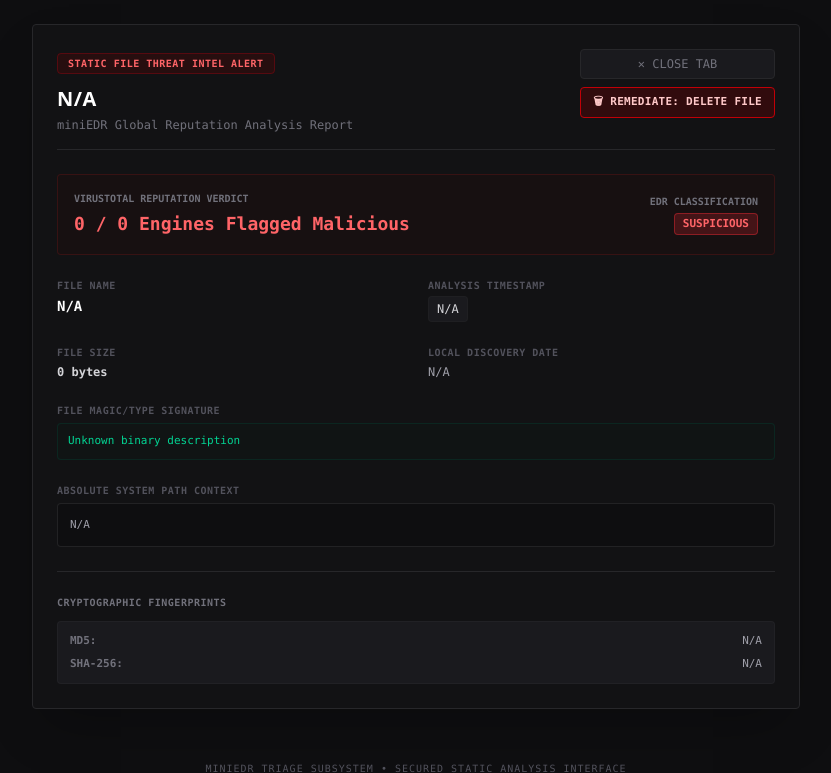
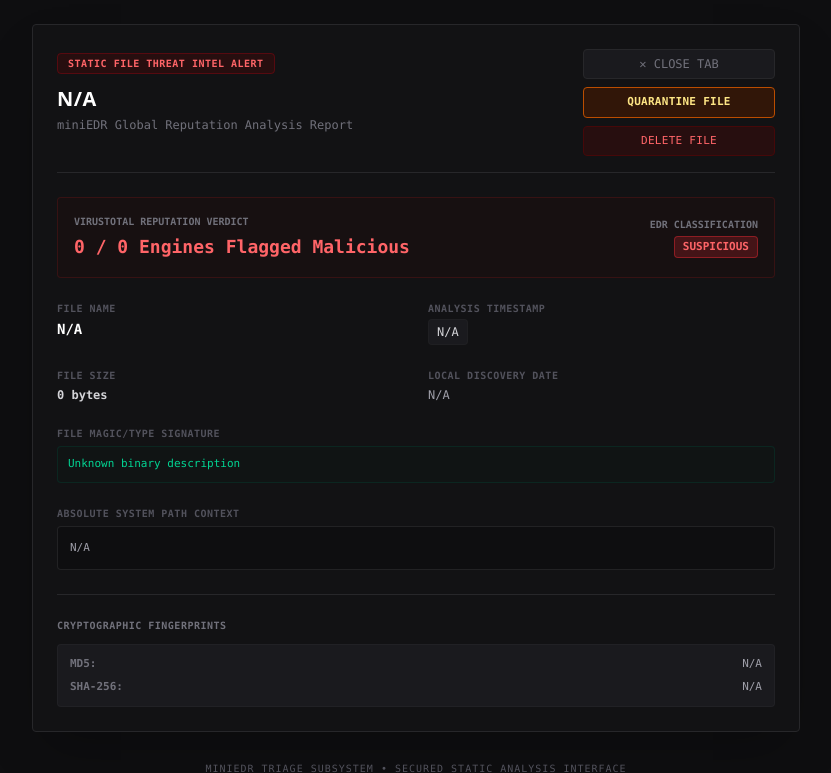
Before and after one commit to irenemrtinez/miniEDR, a Flask app: page /alert/details in a window 1280 px wide. Shown: the top 773 px of the page, without its empty margins (224-1055 px from the left). Run offline with Flask 3, Linux system fonts and the light colour scheme.

Commit message:
feat: implement full quarantine and restoration lifecycle with persistence
- Add '/api/remediate/quarantine' and '/api/remediate/restore' endpoints to app.py.
- Enforce native folder visibility constraints on Windows systems using 'attrib +h' for '.miniEDR_quarantine'.
- Resolve [WinError 5] access denied exceptions by applying 'os.chmod' prior to removing encrypted payload signatures (.vir) during rollback or permanent erasure operations.
- Optimize 'remediate_file' logic to prioritize physical filesystem checks over cached JSON logs, mitigating false successes post-restoration.
- Synchronize triage states (QUARANTINED, SUSPICIOUS, REMEDIATED) across the telemetry database layer and web frontend.

```diff
--- a/src/app.py
+++ b/src/app.py
@@ -13,7 +13,7 @@ from enricher import (
 )
 from vt_connector import check_file_hash_vt, VT_API_KEY,VT_BASE_URL
 from file_analyzer import scan_directory_executables, save_files_to_disk
-from remediations import delete_file_from_disk
+from remediations import delete_file_from_disk, quarantine_file, _get_or_create_key, restore_file_from_quarantine
 app = Flask(__name__)
 
 # Paths to the data files generated by the agent and enricher engines
@@ -167,7 +167,8 @@ def alert_details():
             "size_bytes": file_meta.get("size_bytes", 0),
             "md5": file_meta.get("md5", "N/A"),
             "sha256": file_meta.get("sha256", "N/A"),
-            "created_at": file_meta.get("created_at", "N/A")
+            "created_at": file_meta.get("created_at", "N/A"),
+            "quarantine_file": file_meta.get("quarantine_file", "")
         }
         return render_template('file_alert_details.html', details=details)
 
@@ -191,8 +192,8 @@ def alert_details():
 def remediate_file():
     """
     EDR Active Response Endpoint.
-    Delegates the physical deletion to the remediations module and orchestrates
-    the updates across telemetry and alert databases.
+    Purges threat signatures either from their active workspace path or from
+    the secure cryptographic quarantine vault structure.
     """
     try:
         data = request.get_json()
@@ -202,37 +203,156 @@ def remediate_file():
         if not file_path or not timestamp:
             return {"status": "error", "message": "Missing required parameters (path or timestamp)."}, 400
 
-        # 1. Execute Active Response via our new remediation module
-        success, message = delete_file_from_disk(file_path)
-        if not success:
-            return {"status": "error", "message": message}, 500
+        # Read databases to verify current asset mitigation status
+        files_data = read_json_file(FILES_TELEMETRY_FILE)
+        current_status = "SUSPICIOUS"
+        q_file_ref = None
 
-        # 2. Update the specific alert status to "RESOLVED" in alerts.json
+        for f_entry in files_data:
+            if f_entry.get('path') == file_path:
+                current_status = f_entry.get('vt_status', 'SUSPICIOUS')
+                q_file_ref = f_entry.get('quarantine_file')
+                break
+
+        # Prioritize physical disk state over JSON logs to avoid false successes after a restore
+        if os.path.exists(file_path):
+            # The file is back in the original workspace (e.g., Documentos), delete it from disk
+            success, message = delete_file_from_disk(file_path)
+            if not success:
+                return {"status": "error", "message": message}, 500
+        elif current_status == "QUARANTINED" and q_file_ref:
+            # The file is not on disk but is genuinely isolated inside the vault
+            from remediations import QUARANTINE_DIR
+            target_vault_path = os.path.join(QUARANTINE_DIR, q_file_ref)
+            if os.path.exists(target_vault_path):
+                # RESTORE WRITE PERMISSIONS FIRST: Windows restricts deleting read-only files (0o400)
+                os.chmod(target_vault_path, 0o600)
+                os.remove(target_vault_path)
+                success, message = True, "Quarantined storage signature removed successfully."
+            else:
+                return {"status": "error", "message": "Asset not found in quarantine vault or original path."}, 404
+        else:
+            return {"status": "error", "message": "Target file path does not exist on disk."}, 404
+
+        # Commit updates to logs setting status to RESOLVED
         alerts = read_json_file(ALERTS_FILE)
-        alert_updated = False
         for alert in alerts:
             if alert.get('path') == file_path and alert.get('timestamp') == timestamp:
                 alert['status'] = 'RESOLVED'
-                alert_updated = True
 
-        if alert_updated:
-            with open(ALERTS_FILE, 'w', encoding='utf-8') as f:
-                json.dump(alerts, f, indent=4)
+        with open(ALERTS_FILE, 'w', encoding='utf-8') as f:
+            json.dump(alerts, f, indent=4)
 
-        # 3. Update the file inventory status to "REMEDIATED" in files_telemetry.json
-        files_data = read_json_file(FILES_TELEMETRY_FILE)
         for f_entry in files_data:
             if f_entry.get('path') == file_path:
                 f_entry['vt_status'] = 'REMEDIATED'
+                f_entry.pop('quarantine_file', None)
                 break
 
         with open(FILES_TELEMETRY_FILE, 'w', encoding='utf-8') as f:
             json.dump(files_data, f, indent=4)
 
-        return {"status": "success", "message": "File purged and EDR alert status marked as RESOLVED."}, 200
+        return {"status": "success", "message": "Asset purged and database logs sanitized successfully."}, 200
 
     except Exception as e:
         print(f"[!] Exception inside app remediation route: {e}")
+        return {"status": "error", "message": str(e)}, 500
+
+@app.route('/api/remediate/quarantine', methods=['POST'])
+def remediate_quarantine():
+    """
+    EDR Active Response: Quarantine Endpoint.
+    Encrypts the target file and moves it into the secure hidden vault.
+    """
+    try:
+        data = request.get_json()
+        file_path = data.get('path')
+        timestamp = data.get('timestamp')
+
+        if not file_path or not timestamp:
+            return {"status": "error", "message": "Missing required parameters."}, 400
+
+        # Alphanumeric extraction from timestamp to create a unique identifier
+        alert_id = "".join(filter(str.isalnum, timestamp))
+
+        # 1. Execute cryptographic isolation
+        success, res_data = quarantine_file(file_path, alert_id)
+        if not success:
+            return {"status": "error", "message": res_data}, 500
+
+        # 2. Update status to 'QUARANTINED' in alerts.json and bind the filename
+        alerts = read_json_file(ALERTS_FILE)
+        for alert in alerts:
+            if alert.get('path') == file_path and alert.get('timestamp') == timestamp:
+                alert['status'] = 'QUARANTINED'
+                alert['quarantine_file'] = res_data  # safe_filename returned from function
+
+        with open(ALERTS_FILE, 'w', encoding='utf-8') as f:
+            json.dump(alerts, f, indent=4)
+
+        # 3. Update status in files_telemetry.json
+        files_data = read_json_file(FILES_TELEMETRY_FILE)
+        for f_entry in files_data:
+            if f_entry.get('path') == file_path:
+                f_entry['vt_status'] = 'QUARANTINED'
+                f_entry['quarantine_file'] = res_data
+                break
+
+        with open(FILES_TELEMETRY_FILE, 'w', encoding='utf-8') as f:
+            json.dump(files_data, f, indent=4)
+
+        return {"status": "success", "message": "File isolated inside secure vault."}, 200
+
+    except Exception as e:
+        print(f"[!] Exception inside quarantine route: {e}")
+        return {"status": "error", "message": str(e)}, 500
+
+
+@app.route('/api/remediate/restore', methods=['POST'])
+def remediate_restore():
+    """
+    EDR Active Response Rollback: Restore Endpoint.
+    Decrypts the file and returns it to its original workspace directory.
+    """
+    try:
+        data = request.get_json()
+        file_path = data.get('path')
+        timestamp = data.get('timestamp')
+        q_file = data.get('quarantine_file')
+
+        if not file_path or not q_file:
+            return {"status": "error", "message": "Missing path or quarantine reference."}, 400
+
+        # 1. Decrypt and transfer back to origin path
+        success, message = restore_file_from_quarantine(q_file, file_path)
+        if not success:
+            return {"status": "error", "message": message}, 500
+
+        # 2. Rollback alert status back to 'PENDING'
+        alerts = read_json_file(ALERTS_FILE)
+        for alert in alerts:
+            if alert.get('path') == file_path and alert.get('timestamp') == timestamp:
+                alert['status'] = 'PENDING'
+                alert.pop('quarantine_file', None)
+
+        with open(ALERTS_FILE, 'w', encoding='utf-8') as f:
+            json.dump(alerts, f, indent=4)
+
+        # 3. Rollback telemetry status back to 'SUSPICIOUS'
+        files_data = read_json_file(FILES_TELEMETRY_FILE)
+        for f_entry in files_data:
+            if f_entry.get('path') == file_path:
+                f_entry['vt_status'] = 'SUSPICIOUS'
+                f_entry.pop('quarantine_file', None)
+                break
+
+        with open(FILES_TELEMETRY_FILE, 'w', encoding='utf-8') as f:
+            json.dump(files_data, f, indent=4)
+
+        return {"status": "success", "message": "File restored to its original environment."}, 200
+
+    except Exception as e:
+        print(f"[!] Exception inside restore route: {e}")
         return {"status": "error", "message": str(e)}, 500
 
 if __name__ == "__main__":
--- a/src/templates/file_alert_details.html
+++ b/src/templates/file_alert_details.html
@@ -23,20 +23,36 @@
             </div>
 
             <!-- ACTIONS CONTAINER -->
-            <div class="flex flex-col items-end space-y-2">
+            <div class="flex flex-col items-end space-y-2 w-48">
                 <button onclick="window.close()" class="text-zinc-500 hover:text-white font-mono text-xs px-3 py-1.5 bg-[#1a1a1e] border border-[#27272a] rounded cursor-pointer transition-colors w-full text-center">
                     ✕ CLOSE TAB
                 </button>
 
                 {% if details.status == 'REMEDIATED' or details.status == 'RESOLVED' %}
-                    <!-- Si ya fue mitigado previamente -->
+                    <!-- State: Permanently deleted/mitigated -->
                     <span class="bg-emerald-950/40 text-emerald-400 border border-emerald-800 px-3 py-1.5 rounded font-mono text-[11px] font-bold tracking-wide block w-full text-center">
-                        🛡️ ASSET PURGED & RESOLVED
+                         ASSET PURGED
                     </span>
+                {% elif details.status == 'QUARANTINED' %}
+                    <!-- State: Encrypted inside our safe vault -->
+                    <span class="bg-amber-950/30 text-amber-500 border border-amber-800 px-3 py-1.5 rounded font-mono text-[11px] font-bold tracking-wide block w-full text-center opacity-70 mb-1">
+                         IN QUARANTINE VAULT
+                    </span>
+                    <!-- Permanent destruction is still allowed from quarantine -->
+                    <button id="remediate-btn" onclick="triggerFileRemediation()" class="bg-red-950/60 hover:bg-red-900 border border-red-700 text-red-200 font-mono text-[10px] font-bold px-3 py-1.5 rounded cursor-pointer transition-colors w-full text-center">
+                         PERMANENT PURGE
+                    </button>
+                    <!-- Reversible action: Decrypt and restore back to original path -->
+                    <button id="restore-btn" onclick="triggerFileRestore('{{ details.quarantine_file }}')" class="bg-zinc-800 hover:bg-zinc-700 border border-zinc-600 text-zinc-200 font-mono text-[10px] font-bold px-3 py-1.5 rounded cursor-pointer transition-colors w-full text-center">
+                         RESTORE ASSET
+                    </button>
                 {% else %}
-                    <!-- Botón de respuesta activa del EDR -->
-                    <button id="remediate-btn" onclick="triggerFileRemediation()" class="bg-red-950/60 hover:bg-red-900 border border-red-700 text-red-200 font-mono text-[11px] font-bold px-3 py-1.5 rounded cursor-pointer transition-colors tracking-wide flex items-center justify-center space-x-1 w-full">
-                        🗑 REMEDIATE: DELETE FILE
+                    <!-- State: Pending analyst triage -->
+                    <button id="quarantine-btn" onclick="triggerFileQuarantine()" class="bg-amber-950/60 hover:bg-amber-900 border border-amber-700 text-amber-200 font-mono text-[11px] font-bold px-3 py-1.5 rounded cursor-pointer transition-colors tracking-wide w-full text-center">
+                         QUARANTINE FILE
+                    </button>
+                    <button id="remediate-btn" onclick="triggerFileRemediation()" class="bg-red-950/40 hover:bg-red-900 border border-red-950 text-red-400 font-mono text-[11px] px-3 py-1.5 rounded cursor-pointer transition-colors tracking-wide w-full text-center">
+                         DELETE FILE
                     </button>
                 {% endif %}
             </div>
@@ -134,10 +150,9 @@
     </footer>
 
 <script>
+        // Active Response: Permanent and irreversible asset deletion
         function triggerFileRemediation() {
-            if (!confirm("WARNING: Are you sure you want to permanently delete this file from the system and resolve the incident? This action cannot be undone.")) {
-                return;
-            }
+            if (!confirm("WARNING: Are you sure you want to permanently delete this file from the system? This action cannot be undone.")) return;
 
             const btn = document.getElementById('remediate-btn');
             btn.disabled = true;
@@ -145,9 +160,7 @@
 
             fetch('/api/remediate/file', {
                 method: 'POST',
-                headers: {
-                    'Content-Type': 'application/json',
-                },
+                headers: { 'Content-Type': 'application/json' },
                 body: JSON.stringify({
                     path: {{ details.path | tojson }},
                     timestamp: {{ details.timestamp | tojson }}
@@ -156,28 +169,78 @@
             .then(response => response.json())
             .then(data => {
                 if (data.status === 'success') {
-                    alert("EDR Remediation Successful: The file has been physically removed from disk and marked as resolved.");
+                    alert("EDR Remediation Successful: File deleted permanently from disk.");
+                    // Refresh the main dashboard running in the background tab
+                    if (window.opener && !window.opener.closed) window.opener.location.reload();
+                    window.location.reload();
+                } else {
+                    alert("Error: " + data.message);
+                    btn.disabled = false;
+                    btn.innerText = "DELETE FILE";
+                }
+            });
+        }
 
-                    // Modificar estilos del botón visualmente al instante
-                    btn.className = "bg-emerald-950/40 text-emerald-400 border border-emerald-800 px-3 py-1.5 rounded font-mono text-[11px] font-bold cursor-not-allowed w-full text-center";
-                    btn.innerText = "🛡️ ASSET PURGED & RESOLVED";
-                    btn.onclick = null;
+        // Active Response: Symmetric encryption and isolation (Defang process)
+        function triggerFileQuarantine() {
+            if (!confirm("Secure isolating asset. The target file will be encrypted and relocated to the miniEDR secure vault. Continue?")) return;
 
-                    // Refrescar automáticamente el Dashboard principal que está en la pestaña de atrás
-                    if (window.opener && !window.opener.closed) {
-                        window.opener.location.reload();
-                    }
+            const btn = document.getElementById('quarantine-btn');
+            btn.disabled = true;
+            btn.innerText = "ENCRYPTING...";
+
+            fetch('/api/remediate/quarantine', {
+                method: 'POST',
+                headers: { 'Content-Type': 'application/json' },
+                body: JSON.stringify({
+                    path: {{ details.path | tojson }},
+                    timestamp: {{ details.timestamp | tojson }}
+                })
+            })
+            .then(response => response.json())
+            .then(data => {
+                if (data.status === 'success') {
+                    alert("Success: File isolated. Cryptographic signature and ACL modified successfully.");
+                    // Signal background dashboard tab to refresh its state telemetry
+                    if (window.opener && !window.opener.closed) window.opener.location.reload();
+                    window.location.reload();
                 } else {
-                    alert("Remediation failed: " + data.message);
+                    alert("Quarantine failed: " + data.message);
                     btn.disabled = false;
-                    btn.innerText = "🗑 REMEDIATE: DELETE FILE";
+                    btn.innerText = "QUARANTINE FILE";
                 }
+            });
+        }
+
+        // Active Response Rollback: Decrypt asset and return to original context path
+        function triggerFileRestore(qFile) {
+            if (!confirm("Rollback operation: Do you want to decrypt and restore this asset to its original workspace environment?")) return;
+
+            const btn = document.getElementById('restore-btn');
+            btn.disabled = true;
+            btn.innerText = "RESTORING...";
+
+            fetch('/api/remediate/restore', {
+                method: 'POST',
+                headers: { 'Content-Type': 'application/json' },
+                body: JSON.stringify({
+                    path: {{ details.path | tojson }},
+                    timestamp: {{ details.timestamp | tojson }},
+                    quarantine_file: qFile
+                })
             })
-            .catch(error => {
-                console.error('Error:', error);
-                alert("Critical network communication error with miniEDR core controller.");
-                btn.disabled = false;
-                btn.innerText = "🗑 REMEDIATE: DELETE FILE";
+            .then(response => response.json())
+            .then(data => {
+                if (data.status === 'success') {
+                    alert("Rollback successful: Asset restored perfectly into its original environment.");
+                    // Synchronize main dashboard timeline log
+                    if (window.opener && !window.opener.closed) window.opener.location.reload();
+                    window.location.reload();
+                } else {
+                    alert("Restore failed: " + data.message);
+                    btn.disabled = false;
+                    btn.innerText = "RESTORE ASSET";
+                }
             });
         }
     </script>
```
Also changed, not shown: src/remediations.py (+115 -0 lines), 1 other file.
